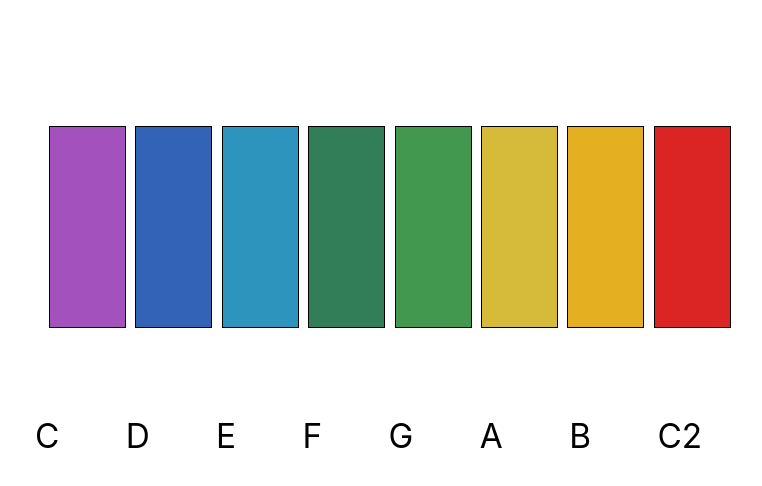
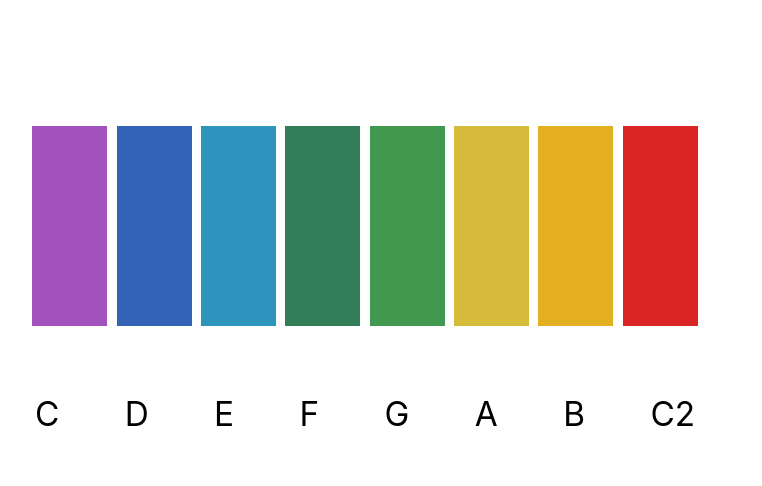
Before and after one commit to RubenFilipe07/Xilofone, a plain HTML site: page index.html in a window 1280 px wide. Shown: the whole page, without its empty margins (275-1037 px from the left). Drawn offline with Linux system fonts and the light colour scheme.

Commit message:
Aprimoramento do css

```diff
--- /dev/null
+++ b/estilo.css
@@ -0,0 +1,36 @@
+body{
+    font-family: -apple-system, BlinkMacSystemFont, 'Segoe UI', Roboto, Oxygen, Ubuntu, Cantarell, 'Open Sans', 'Helvetica Neue', sans-serif;
+    font-size: 25pt;
+    color: rgb(0, 0, 0);
+  }
+
+  #interface{
+    text-align: center;
+    margin-top: 10%;
+  }
+
+  body{
+   user-select: none;
+  }
+
+  canvas{
+   background-color: black;
+  }
+
+  span{
+   padding-left: 56px;
+  }
+
+   #first{
+   padding-left: 0px;
+  }
+
+  #notas{
+   text-align: center;
+   margin-top: 60px;
+   display: block;
+  }
+
+  #advertencia{
+    display: none;
+  }
--- a/index.html
+++ b/index.html
@@ -4,44 +4,19 @@
     <meta charset="UTF-8">
     <meta name="viewport" content="width=device-width, initial-scale=1.0">
     <meta http-equiv="X-UA-Compatible" content="ie=edge">
-    <title>Xilofone</title>
     <script src="xilofone.js"></script>
-<style>
-body{
-  font-family: -apple-system, BlinkMacSystemFont, 'Segoe UI', Roboto, Oxygen, Ubuntu, Cantarell, 'Open Sans', 'Helvetica Neue', sans-serif;
-  font-size: 25pt;
-  color: rgb(0, 0, 0);
-}
+     <title>Xilofone</title>
+    <link rel="stylesheet" id="css" href="estilo.css">
 
-#interface{
-  margin-left: 25%;
-  margin-top: 10%;
-}
-
-body{
-    user-select: none;
-}
-
-canvas{
- background-color: black;
- border: 1px solid black;
-}
-
-span{
- padding-left: 57px;
-}
-
-#notas{
- text-align: center;
- margin-right: 50px;
- margin-top: 80px;
-}
-
-</style>
+   <script>
+    if(screen.width <=559){
+   document.getElementById("css").href = "mobile.css"
+    }
+    </script>
 
 </head>
 <body onload="draw();">
-
+   <h1 id="advertencia">Vire a tela</h1>
     <div id="interface">
     <canvas id="c" width="75" height="200" onmousedown="toca_do()"></canvas>
     <canvas id="d" width="75" height="200" onmousedown="toca_re()"></canvas>
@@ -54,7 +29,7 @@ span{
     </div>
 
     <p id="notas">
-    <span>C</span>
+    <span id="first">C</span>
     <span>D</span>
     <span>E</span>
     <span>F</span>
--- /dev/null
+++ b/mobile.css
@@ -0,0 +1,62 @@
+body{
+    font-family: -apple-system, BlinkMacSystemFont, 'Segoe UI', Roboto, Oxygen, Ubuntu, Cantarell, 'Open Sans', 'Helvetica Neue', sans-serif;
+    font-size: 25pt;
+    color: rgb(0, 0, 0);
+  }
+
+  #interface{
+    margin-top: 10%;
+    margin-left: 10%;;
+  }
+
+  body{
+   user-select: none;
+  }
+
+  canvas{
+   background-color: black;
+   width: 10%;
+  }
+
+  span{
+   padding-left: 30px;
+  }
+
+  #first{
+    padding-left: 0px;
+   }
+
+  #notas{
+    text-align: center;
+    margin-top: 60px;
+    display: none;
+    font-size: 20pt;
+  }
+
+  #advertencia{
+   color: rgb(255, 38, 0);
+   text-align: center;
+  }
+
+  @media screen and (orientation:portrait) and (max-width: 560px) {
+     canvas{
+     display: none;
+    }
+ }
+
+ @media screen and (orientation:portrait) and (min-width: 560px) {
+    canvas{
+    display: none;
+  }
+
+}
+
+@media screen and (orientation:landscape)  and (min-width: 561px) {
+    #advertencia{
+    display: none;
+    }
+
+    #notas{
+    display: block;
+    }
+}
```
